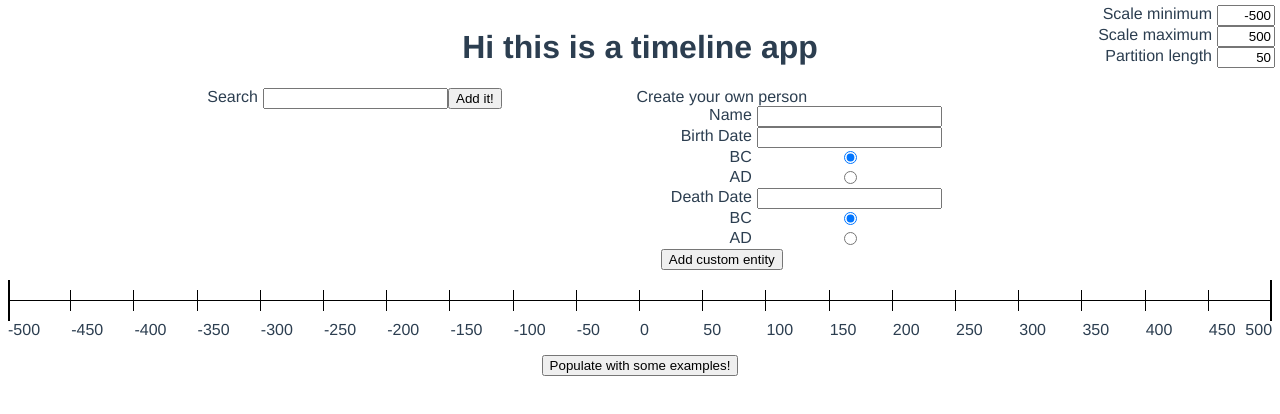
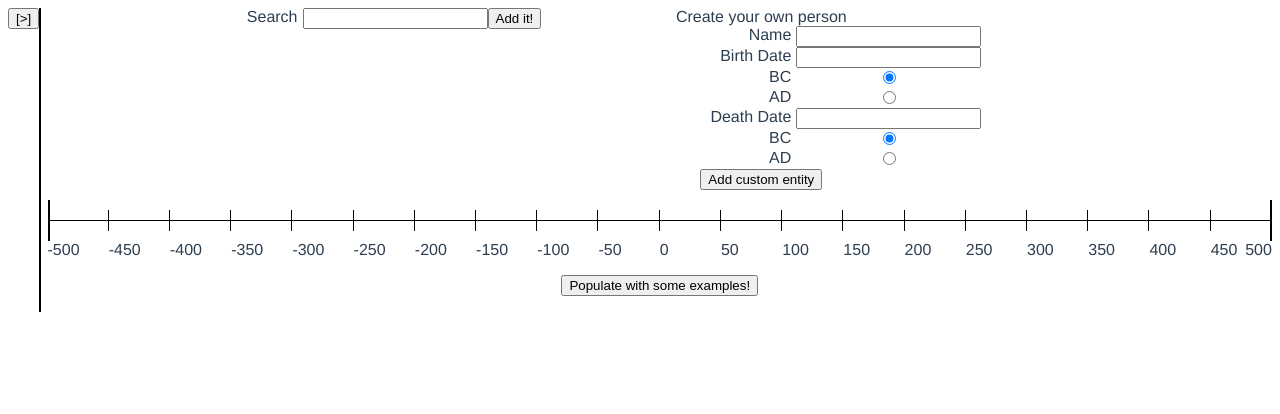
Before and after one commit to hkeward/timeline, a Vue app: page / in a window 1280 px wide. Shown: the top 414 px of the page. Built offline with nearby package versions, Linux system fonts and the light colour scheme.

Commit message:
Add basic sidebar menu

```diff
--- a/src/store/actions.js
+++ b/src/store/actions.js
@@ -1,4 +1,8 @@
 import _ from "lodash";
+
+const toggleMenu = ({ commit, state }) => {
+  commit("SET_MENU_VISIBILITY", !state.menu_visible);
+};
 
 const addToTimeline = ({ commit }, entity) => {
   commit("ADD_ENTITY", entity);
@@ -210,6 +214,7 @@ const addCustomEntity = ({ state, dispatch }) => {
 };
 
 export default {
+  toggleMenu,
   addToTimeline,
   lookupPerson,
   parseLifespan,
--- a/src/store/mutations.js
+++ b/src/store/mutations.js
@@ -1,3 +1,7 @@
+const SET_MENU_VISIBILITY = (state, is_visible) => {
+  state.menu_visible = is_visible;
+};
+
 const ADD_ENTITY = (state, entity) => {
   state.timelineEntities.push(entity);
 };
@@ -55,6 +59,7 @@ const SET_RANDOM_COLOUR = (state, rgb) => {
 };
 
 export default {
+  SET_MENU_VISIBILITY,
   ADD_ENTITY,
   SET_ENTITY_NAME,
   SET_SCALE_MIN,
--- a/src/store/store.js
+++ b/src/store/store.js
@@ -8,6 +8,7 @@ Vue.use(Vuex);
 
 export default new Vuex.Store({
   state: {
+    menu_visible: false,
     entityName: "",
     scale: {
       min: -500,
--- a/src/views/TimelineApp/TimelineApp.vue
+++ b/src/views/TimelineApp/TimelineApp.vue
@@ -1,13 +1,17 @@
 <template>
-  <div>
-    <div id="header">
-      <div>
-        <h1 id="title">
-          Hi this is a timeline app
-        </h1>
-      </div>
+  <div id="root">
+    <div id="menu-bar">
+      <button @click="toggleMenu">
+        [{{ menu_visible ? "&lt;" : "&gt;" }}]
+      </button>
+      <div
+        id="menu"
+        :style="{ visibility: menu_visible ? 'visible' : 'hidden' }"
+      >
         <timeline-legend />
       </div>
+    </div>
+    <div id="timeline">
       <add-entity />
       <timeline />
       <timeline-entities />
@@ -19,6 +23,7 @@
       </div>
       <list-entities />
     </div>
+  </div>
 </template>
 
 <script>
@@ -28,6 +33,7 @@ import TimelineEntities from "./TimelineEntities.vue";
 import AddEntity from "./AddEntity";
 import PossibleMatches from "./PossibleMatches";
 import ListEntities from "./ListEntities.vue";
+import { mapState, mapActions } from "vuex";
 
 export default {
   name: "TimelineApp",
@@ -41,7 +47,12 @@ export default {
     ListEntities
   },
 
+  computed: {
+    ...mapState(["menu_visible"])
+  },
+
   methods: {
+    ...mapActions(["toggleMenu"]),
     populateWithExamples() {
       const people = [
         "Socrates",
@@ -85,15 +96,6 @@ table {
   margin-right: auto;
 }
 
-#header {
-  display: flex;
-  justify-content: center;
-}
-
-#title {
-  display: flex;
-}
-
 label {
   display: inline-block;
   float: left;
@@ -103,10 +105,26 @@ label {
   padding-right: 5px;
 }
 
-#legend input {
-  display: inline-block;
-  float: left;
-  width: 50px;
-  text-align: right;
+#root {
+  display: flex;
+}
+
+#menu-bar {
+  flex-basis: 2%;
+  margin-right: 0.5%;
+  border-right: 2px solid black;
+  text-align: left;
+}
+
+#menu {
+  position: absolute;
+  top: 2%;
+  left: 4%;
+  background: white;
+  border: 2px solid black;
+}
+
+#timeline {
+  flex-basis: 100%;
 }
 </style>
--- a/src/views/TimelineApp/TimelineLegend.vue
+++ b/src/views/TimelineApp/TimelineLegend.vue
@@ -46,10 +46,10 @@ export default {
 </script>
 
 <style>
-#legend {
-  position: absolute;
-  top: 5px;
-  right: 5px;
-  text-align: left;
+#legend input {
+  display: inline-block;
+  float: left;
+  width: 50px;
+  text-align: right;
 }
 </style>
```
Lines whose indentation alone changed are shown as unchanged.
